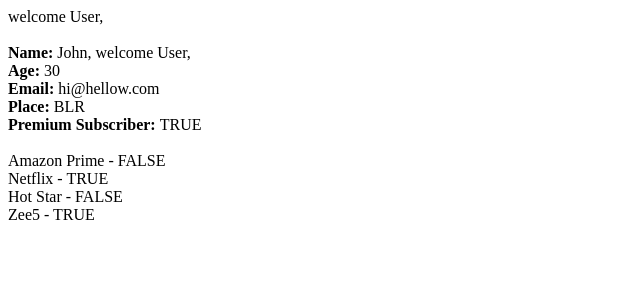
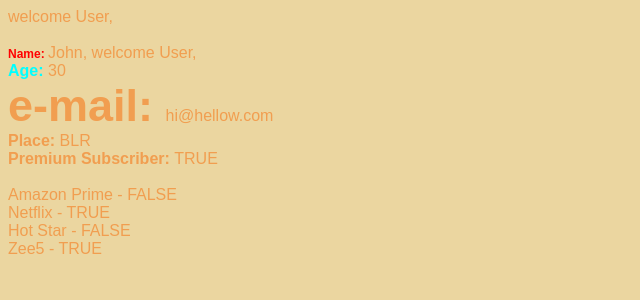
Before and after one commit to shijoshaji/react-vite-tuts, a React (Vite) app: page / in a window 1280 px wide. Shown: the top 300 px of the page, without its empty margins (0-640 px from the left). Built offline with nearby package versions, Linux system fonts and the light colour scheme.

Commit message:
css styling global and components

```diff
--- a/src/App.jsx
+++ b/src/App.jsx
@@ -1,11 +1,11 @@
-import { UserData } from './components/UserData';
+import { UserData } from './components/UserComponents/UserData';
 
 export default function App() {
 
     return (
-        <div>
+        <>
             <UserData message="welcome User," />
-        </div>
+        </>
     );
 
 }
--- /dev/null
+++ b/src/app.css
@@ -0,0 +1,6 @@
+body {
+    background-color: rgb(235, 214, 160);
+    color: rgb(241, 158, 80);
+    font-family: sans-serif;
+
+}
--- a/src/components/UserProfile.jsx
+++ b/src/components/UserComponents/UserProfile.jsx
@@ -1,4 +1,5 @@
 import PropTypes from 'prop-types';
+import "./user.css";
 
 export function UserProfile(props) {
     console.log(props.params);
@@ -7,9 +8,9 @@
         <>
             <br />
             <div>
-                <b>Name: </b> {username}, {props.params.message} <br />
-                <b>Age: </b> {age} <br />
-                <b>Email: </b> {email} <br />
+                <b style={{ color: 'red', fontSize: '12px' }}>Name: </b> {username}, {props.params.message} <br />
+                <b id='age'>Age: </b> {age} <br />
+                <b className='email'>e-mail: </b> {email} <br />
                 <b>Place: </b> {place} <br />
                 <b>Premium Subscriber: </b> {String(isPremium).toUpperCase()} <br />
 
@@ -23,7 +24,7 @@
                         ))}
                     </div> : <p>Condition is false, not rendering content.</p>}
                 </div>
-            </div>
+            </div >
         </>
     );
 }
--- /dev/null
+++ b/src/components/UserComponents/user.css
@@ -0,0 +1,7 @@
+#age{
+    color: aqua;
+}
+
+.email {
+    font-size: 45px;
+}
--- a/src/main.jsx
+++ b/src/main.jsx
@@ -1,6 +1,7 @@
 import React from 'react';
 import ReactDOM from 'react-dom/client';
 import App from './App';
+import "./app.css";
 
 ReactDOM.createRoot(document.getElementById('root')).render(
   <React.StrictMode>
```
Also changed, not shown: src/components/UserComponents/UserData.jsx (renamed from src/components/UserData.jsx).
